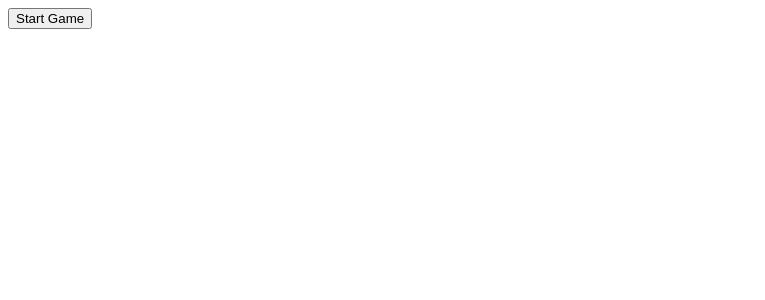
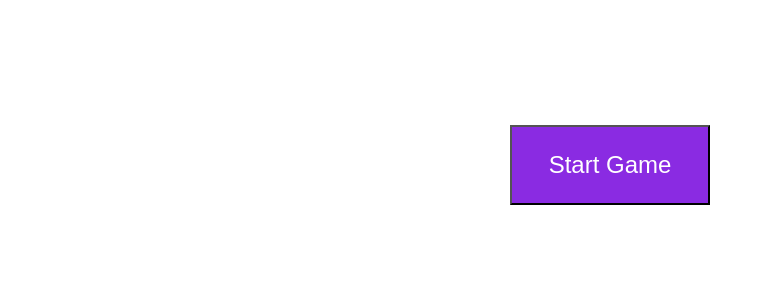
Before and after one commit to yashpandit/snake-game-react, a React (Create React App) app: page / in a window 1280 px wide. Shown: the top 300 px of the page, without its empty margins (0-765 px from the left). Built offline with nearby package versions, Linux system fonts and the light colour scheme.

Commit message:
Add style to button

```diff
--- a/src/App.js
+++ b/src/App.js
@@ -182,10 +182,12 @@ class App extends Component{
   render() {
     return (
       (!this.state.isStartGame)
-        ? <button onClick={this.onStartGame}>Start Game</button>
-        : <div className="container">
+        ? <div className = "container">
+            <button onClick = {this.onStartGame} className = "startButton">Start Game</button>
+          </div>
+        : <div className = "container">
             <Score score = {this.state.score} />
-            <div className="wall">
+            <div className = "wall">
               <Snake snakePosition = {this.state.snakePosition} />
               <Food foodPosition = {this.state.foodPosition} />
             </div>
--- a/src/index.css
+++ b/src/index.css
@@ -34,3 +34,13 @@
   margin: 20px 100px;
   font-size: 24px;
 }
+
+.startButton {
+  margin: 100px 120px;
+  width: 200px;
+  height: 80px;
+  background-color: blueviolet;
+  color: #fff;
+  padding: 10px;
+  font-size: 24px;
+}
```
